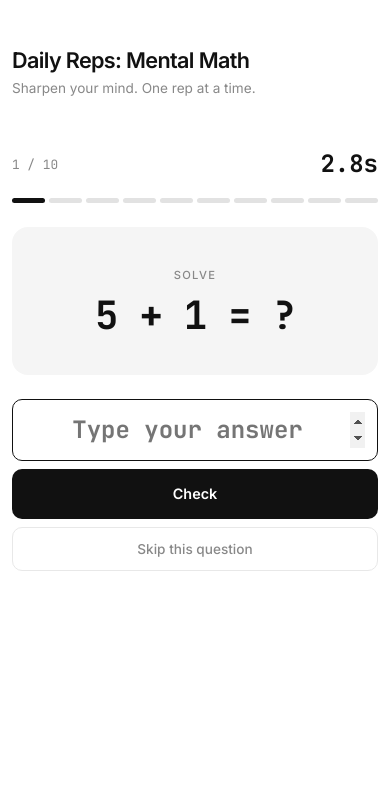
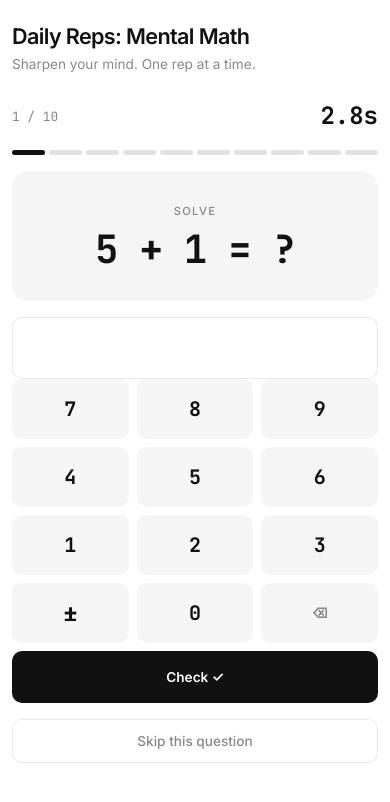
Before and after one commit to tanbeeping/mental-math, a website: page index.html in a window 390 px wide. Both pictures are taken after a click on the button "Start 10 reps →". Drawn offline with nearby package versions, Linux system fonts and the light colour scheme.

Commit message:
replaced with numpad for mobile

```diff
--- a/index.html
+++ b/index.html
@@ -18,7 +18,6 @@
       --border:    #e8e8e8;
       --text:      #111111;
       --muted:     #888888;
-      --accent:    #111111;       /* near-black as the single accent */
       --correct:   #16a34a;
       --wrong:     #dc2626;
       --skip:      #9ca3af;
@@ -43,7 +42,6 @@
       font-size: 0.85rem;
       font-weight: 400;
       color: var(--muted);
-      letter-spacing: 0;
     }
 
     .app-title {
@@ -65,16 +63,16 @@
       user-select: none;
     }
 
-    .diff-card:hover            { border-color: #aaaaaa; background: var(--surface); }
-    .diff-card.active           { border-color: var(--text); background: var(--text); }
+    .diff-card:hover          { border-color: #aaaaaa; background: var(--surface); }
+    .diff-card.active         { border-color: var(--text); background: var(--text); }
 
-    .diff-card .d-num           { font-size: 1rem; font-weight: 700; color: var(--text); }
-    .diff-card .d-name          { font-size: 0.72rem; font-weight: 600; color: var(--muted); margin-top: 2px; }
-    .diff-card .d-desc          { font-size: 0.6rem; color: #bbbbbb; margin-top: 1px; }
+    .diff-card .d-num         { font-size: 1rem; font-weight: 700; color: var(--text); }
+    .diff-card .d-name        { font-size: 0.72rem; font-weight: 600; color: var(--muted); margin-top: 2px; }
+    .diff-card .d-desc        { font-size: 0.6rem; color: #bbbbbb; margin-top: 1px; }
 
     .diff-card.active .d-num,
     .diff-card.active .d-name,
-    .diff-card.active .d-desc   { color: #ffffff; }
+    .diff-card.active .d-desc { color: #ffffff; }
 
     /* ── Primary button ── */
     .btn-dark-solid {
@@ -94,7 +92,7 @@
     .btn-dark-solid:hover    { opacity: 0.82; }
     .btn-dark-solid:disabled { opacity: 0.35; cursor: default; }
 
-    /* ── Ghost / skip button ── */
+    /* ── Ghost button ── */
     .btn-ghost {
       background: transparent;
       color: var(--muted);
@@ -130,7 +128,7 @@
     .question-surface {
       background: var(--surface);
       border-radius: var(--radius-lg);
-      padding: 40px 24px;
+      padding: 32px 24px;
       text-align: center;
     }
 
@@ -140,17 +138,83 @@
       letter-spacing: 0.12em;
       text-transform: uppercase;
       color: var(--muted);
-      margin-bottom: 12px;
+      margin-bottom: 10px;
     }
 
     .question-eq {
       font-family: 'JetBrains Mono', monospace;
-      font-size: clamp(2.4rem, 10vw, 4.2rem);
+      font-size: clamp(2.2rem, 10vw, 4rem);
       font-weight: 700;
       letter-spacing: -0.03em;
       color: var(--text);
       line-height: 1;
     }
+
+    /* ── Answer display (replaces text input) ── */
+    .answer-display {
+      font-family: 'JetBrains Mono', monospace;
+      font-size: 2rem;
+      font-weight: 700;
+      text-align: center;
+      border: 1.5px solid var(--border);
+      border-radius: var(--radius-sm);
+      padding: 12px 16px;
+      background: var(--bg);
+      color: var(--text);
+      min-height: 62px;
+      letter-spacing: 0.04em;
+      transition: border-color 0.15s, background 0.15s, color 0.15s;
+    }
+
+    .answer-display.is-correct { border-color: var(--correct); background: #f0fdf4; color: var(--correct); }
+    .answer-display.is-wrong   { border-color: var(--wrong);   background: #fff5f5; color: var(--wrong); }
+    .answer-display.has-value  { border-color: var(--text); }
+    .answer-display.placeholder-text { color: var(--muted); font-size: 1rem; font-weight: 400; padding-top: 20px; }
+
+    /* ── Numpad ── */
+    .numpad {
+      display: grid;
+      grid-template-columns: repeat(3, 1fr);
+      gap: 8px;
+    }
+
+    .numpad-key {
+      font-family: 'JetBrains Mono', monospace;
+      font-size: 1.25rem;
+      font-weight: 700;
+      background: var(--surface);
+      border: none;
+      border-radius: var(--radius-sm);
+      padding: 0;
+      height: 60px;
+      cursor: pointer;
+      color: var(--text);
+      transition: background 0.1s, transform 0.08s;
+      user-select: none;
+      -webkit-tap-highlight-color: transparent;
+    }
+
+    .numpad-key:active { background: #e0e0e0; transform: scale(0.95); }
+
+    .numpad-key.key-action {
+      font-family: 'Inter', sans-serif;
+      font-size: 0.8rem;
+      font-weight: 600;
+      color: var(--muted);
+      background: var(--surface);
+    }
+
+    .numpad-key.key-check {
+      background: var(--text);
+      color: #ffffff;
+      font-family: 'Inter', sans-serif;
+      font-size: 0.85rem;
+      font-weight: 600;
+    }
+
+    .numpad-key.key-check:active  { background: #333333; }
+    .numpad-key.key-negative      { font-size: 1.5rem; }
+    .numpad-key:disabled          { opacity: 0.3; cursor: default; transform: none; }
 
     /* ── Stopwatch ── */
     .stopwatch {
@@ -159,26 +223,6 @@
       font-weight: 700;
       color: var(--text);
     }
-
-    /* ── Answer input ── */
-    .answer-input {
-      font-family: 'JetBrains Mono', monospace;
-      font-size: 1.5rem;
-      font-weight: 700;
-      text-align: center;
-      border: 1.5px solid var(--border);
-      border-radius: var(--radius-sm);
-      padding: 12px;
-      background: var(--bg);
-      color: var(--text);
-      outline: none;
-      width: 100%;
-      transition: border-color 0.15s;
-    }
-
-    .answer-input:focus        { border-color: var(--text); }
-    .answer-input.is-correct   { border-color: var(--correct); background: #f0fdf4; color: var(--correct); }
-    .answer-input.is-wrong     { border-color: var(--wrong);   background: #fff5f5; color: var(--wrong); }
 
     /* ── Feedback ── */
     .feedback {
@@ -215,10 +259,10 @@
       border: 1.5px solid currentColor;
     }
 
-    .result-badge.great  { color: var(--correct); }
-    .result-badge.good   { color: #2563eb; }
-    .result-badge.ok     { color: #d97706; }
-    .result-badge.more   { color: var(--muted); }
+    .result-badge.great { color: var(--correct); }
+    .result-badge.good  { color: #2563eb; }
+    .result-badge.ok    { color: #d97706; }
+    .result-badge.more  { color: var(--muted); }
 
     /* ── Breakdown rows ── */
     .breakdown-row {
@@ -251,9 +295,6 @@
       color: var(--muted);
     }
 
-    /* ── Divider ── */
-    .hairline { border-top: 1px solid var(--border); }
-
     /* ── Breakdown container ── */
     .breakdown-box {
       border: 1px solid var(--border);
@@ -264,10 +305,10 @@
 </head>
 
 <body>
-  <div class="container py-5" style="max-width: 520px;">
+  <div class="container py-4" style="max-width: 420px;">
 
     <!-- Header — always visible -->
-    <div class="mb-5">
+    <div class="mb-4">
       <h1 class="app-title mb-1">Daily Reps: Mental Math</h1>
       <p class="app-eyebrow mb-0">Sharpen your mind. One rep at a time.</p>
     </div>
@@ -290,26 +331,38 @@
       </div>
 
       <!-- Progress dots -->
-      <div class="d-flex gap-1 mb-4" id="dotRow"></div>
+      <div class="d-flex gap-1 mb-3" id="dotRow"></div>
 
       <!-- Question -->
-      <div class="question-surface mb-4">
+      <div class="question-surface mb-3">
         <p class="question-label">Solve</p>
         <div class="question-eq" id="questionText">?</div>
       </div>
 
-      <!-- Answer input -->
-      <input
-        id="answerInput"
-        type="number"
-        inputmode="numeric"
-        class="answer-input mb-2"
-        placeholder="Type your answer"
-        autocomplete="off"
-      />
+      <!-- Answer display -->
+      <div class="answer-display mb-3" id="answerDisplay">
+        <span id="answerValue" style="display:block;"></span>
+      </div>
 
-      <!-- Check button -->
-      <button class="btn-dark-solid mb-2" id="submitBtn" onclick="submitAnswer()">Check</button>
+      <!-- Numpad -->
+      <div class="numpad mb-3" id="numpad">
+        <button class="numpad-key" onclick="numpadPress('7')">7</button>
+        <button class="numpad-key" onclick="numpadPress('8')">8</button>
+        <button class="numpad-key" onclick="numpadPress('9')">9</button>
+        <button class="numpad-key" onclick="numpadPress('4')">4</button>
+        <button class="numpad-key" onclick="numpadPress('5')">5</button>
+        <button class="numpad-key" onclick="numpadPress('6')">6</button>
+        <button class="numpad-key" onclick="numpadPress('1')">1</button>
+        <button class="numpad-key" onclick="numpadPress('2')">2</button>
+        <button class="numpad-key" onclick="numpadPress('3')">3</button>
+        <button class="numpad-key key-negative" onclick="numpadPress('-')" title="Negative">±</button>
+        <button class="numpad-key" onclick="numpadPress('0')">0</button>
+        <button class="numpad-key key-action" onclick="numpadPress('backspace')">⌫</button>
+        <!-- Check spans full width -->
+        <button class="numpad-key key-check" id="checkBtn" onclick="submitAnswer()" style="grid-column:1/-1;height:52px;">
+          Check ✓
+        </button>
+      </div>
 
       <!-- Skip -->
       <button class="btn-ghost mb-3" id="skipBtn" onclick="skipQuestion()">Skip this question</button>
@@ -325,7 +378,9 @@
         <div class="mb-3" id="resultBadge"></div>
         <div class="score-hero" id="scoreBig">0/10</div>
         <p style="font-size:0.8rem;color:var(--muted);margin-top:6px;" id="timeStat"></p>
-        <p style="font-size:0.85rem;color:var(--muted);margin-top:16px;font-style:italic;">You showed up. Reps done. Keep the streak alive.</p>
+        <p style="font-size:0.85rem;color:var(--muted);margin-top:16px;font-style:italic;">
+          You showed up. Reps done. Keep the streak alive.
+        </p>
       </div>
 
       <div class="breakdown-box mb-4" id="breakdown"></div>
@@ -352,8 +407,9 @@
     let selectedLevel = 1;
     let questions     = [];
     let currentQ      = 0;
-    let results       = [];   // { correct, skipped, timeSec }
+    let results       = [];
     let answered      = false;
+    let currentEntry  = '';   // string buffer for numpad input
     let qStartTime    = 0;
     let sessionStart  = 0;
     let swTimer       = null;
@@ -369,44 +425,33 @@
       let a, b, op, answer, display;
       switch (level) {
         case 1:
-          a = rnd(1, 9); b = rnd(1, 9);
-          if (Math.random() < 0.5) { op = '+'; answer = a + b; }
-          else { if (a < b) [a, b] = [b, a]; op = '−'; answer = a - b; }
-          display = `${a} ${op} ${b}`; break;
-
+          a = rnd(1,9); b = rnd(1,9);
+          if (Math.random() < 0.5) { op='+'; answer=a+b; }
+          else { if(a<b)[a,b]=[b,a]; op='−'; answer=a-b; }
+          display=`${a} ${op} ${b}`; break;
         case 2:
-          a = rnd(10, 99); b = rnd(10, 99);
-          if (Math.random() < 0.5) { op = '+'; answer = a + b; }
-          else { if (a < b) [a, b] = [b, a]; op = '−'; answer = a - b; }
-          display = `${a} ${op} ${b}`; break;
-
+          a = rnd(10,99); b = rnd(10,99);
+          if (Math.random() < 0.5) { op='+'; answer=a+b; }
+          else { if(a<b)[a,b]=[b,a]; op='−'; answer=a-b; }
+          display=`${a} ${op} ${b}`; break;
         case 3:
-          if (Math.random() < 0.5) {
-            a = rnd(2, 9); b = rnd(2, 9); answer = a * b; display = `${a} × ${b}`;
-          } else {
-            b = rnd(2, 9); answer = rnd(2, 9); a = b * answer; display = `${a} ÷ ${b}`;
-          }
+          if (Math.random() < 0.5) { a=rnd(2,9); b=rnd(2,9); answer=a*b; display=`${a} × ${b}`; }
+          else { b=rnd(2,9); answer=rnd(2,9); a=b*answer; display=`${a} ÷ ${b}`; }
           break;
-
         case 4:
-          if (Math.random() < 0.5) {
-            a = rnd(10, 25); b = rnd(2, 9); answer = a * b; display = `${a} × ${b}`;
-          } else {
-            b = rnd(2, 9); answer = rnd(10, 25); a = b * answer; display = `${a} ÷ ${b}`;
-          }
+          if (Math.random() < 0.5) { a=rnd(10,25); b=rnd(2,9); answer=a*b; display=`${a} × ${b}`; }
+          else { b=rnd(2,9); answer=rnd(10,25); a=b*answer; display=`${a} ÷ ${b}`; }
           break;
-
         case 5:
-          a = rnd(100, 999); b = rnd(100, 999);
-          if (Math.random() < 0.5) { op = '+'; answer = a + b; }
-          else { if (a < b) [a, b] = [b, a]; op = '−'; answer = a - b; }
-          display = `${a} ${op} ${b}`; break;
-
+          a=rnd(100,999); b=rnd(100,999);
+          if (Math.random() < 0.5) { op='+'; answer=a+b; }
+          else { if(a<b)[a,b]=[b,a]; op='−'; answer=a-b; }
+          display=`${a} ${op} ${b}`; break;
         case 6:
-          a = rnd(1000, 9999); b = rnd(1000, 9999);
-          if (Math.random() < 0.5) { op = '+'; answer = a + b; }
-          else { if (a < b) [a, b] = [b, a]; op = '−'; answer = a - b; }
-          display = `${a} ${op} ${b}`; break;
+          a=rnd(1000,9999); b=rnd(1000,9999);
+          if (Math.random() < 0.5) { op='+'; answer=a+b; }
+          else { if(a<b)[a,b]=[b,a]; op='−'; answer=a-b; }
+          display=`${a} ${op} ${b}`; break;
       }
       return { display, answer };
     }
@@ -430,10 +475,7 @@
       updateDesc();
     }
 
-    function selectLevel(n) {
-      selectedLevel = n;
-      buildDiffGrid();
-    }
+    function selectLevel(n) { selectedLevel = n; buildDiffGrid(); }
 
     function updateDesc() {
       const lv = LEVELS[selectedLevel - 1];
@@ -446,8 +488,7 @@
       row.innerHTML = '';
       for (let i = 0; i < TOTAL; i++) {
         const d = document.createElement('div');
-        d.className = 'dot';
-        d.id = `dot-${i}`;
+        d.className = 'dot'; d.id = `dot-${i}`;
         row.appendChild(d);
       }
     }
@@ -481,6 +522,57 @@
       return (Date.now() - qStartTime) / 1000;
     }
 
+    // ── Numpad logic ───────────────────────────────────────────────────
+    function numpadPress(key) {
+      if (answered) return;
+
+      if (key === 'backspace') {
+        currentEntry = currentEntry.slice(0, -1);
+      } else if (key === '-') {
+        // Toggle negative sign
+        if (currentEntry.startsWith('-')) currentEntry = currentEntry.slice(1);
+        else if (currentEntry.length > 0) currentEntry = '-' + currentEntry;
+      } else {
+        // Limit length to 6 digits (excluding minus)
+        const digits = currentEntry.replace('-', '');
+        if (digits.length >= 6) return;
+        currentEntry += key;
+      }
+
+      renderAnswerDisplay();
+    }
+
+    function renderAnswerDisplay(state) {
+      const display = document.getElementById('answerDisplay');
+      const value   = document.getElementById('answerValue');
+
+      if (state === 'correct') {
+        display.className = 'answer-display is-correct';
+        value.textContent = currentEntry;
+      } else if (state === 'wrong') {
+        display.className = 'answer-display is-wrong';
+        value.textContent = currentEntry;
+      } else if (currentEntry === '' || currentEntry === '-') {
+        display.className = 'answer-display';
+        value.textContent = currentEntry || '';
+      } else {
+        display.className = 'answer-display has-value';
+        value.textContent = currentEntry;
+      }
+    }
+
+    // ── Physical keyboard support (desktop) ────────────────────────────
+    document.addEventListener('keydown', e => {
+      if (answered) return;
+      const gameVisible = !document.getElementById('gameScreen').classList.contains('d-none');
+      if (!gameVisible) return;
+
+      if (e.key >= '0' && e.key <= '9') { numpadPress(e.key); return; }
+      if (e.key === 'Backspace')         { numpadPress('backspace'); return; }
+      if (e.key === '-')                 { numpadPress('-'); return; }
+      if (e.key === 'Enter')             { submitAnswer(); return; }
+    });
+
     // ── Game flow ──────────────────────────────────────────────────────
     function startGame() {
       questions    = [];
@@ -496,34 +588,32 @@
     }
 
     function loadQuestion() {
-      answered = false;
-      const q  = questions[currentQ];
+      answered     = false;
+      currentEntry = '';
+      const q      = questions[currentQ];
+
       document.getElementById('questionText').textContent = `${q.display} = ?`;
       document.getElementById('qcount').textContent       = `${currentQ + 1} / ${TOTAL}`;
+      document.getElementById('stopwatch').textContent    = '0.0s';
 
-      const input = document.getElementById('answerInput');
-      input.value     = '';
-      input.className = 'answer-input mb-2';
-      input.disabled  = false;
+      renderAnswerDisplay();
 
-      document.getElementById('submitBtn').disabled = false;
-      document.getElementById('skipBtn').disabled   = false;
+      // Re-enable all numpad keys
+      document.querySelectorAll('.numpad-key').forEach(k => k.disabled = false);
+      document.getElementById('skipBtn').disabled = false;
 
       const fb = document.getElementById('feedback');
       fb.textContent = '';
       fb.className   = 'feedback';
 
-      document.getElementById('stopwatch').textContent = '0.0s';
       updateDots();
       startStopwatch();
-      setTimeout(() => input.focus(), 50);
     }
 
     function submitAnswer() {
       if (answered) return;
-      const input = document.getElementById('answerInput');
-      const val   = parseInt(input.value, 10);
-      if (isNaN(val)) { input.focus(); return; }
+      const val = parseInt(currentEntry, 10);
+      if (isNaN(val) || currentEntry === '' || currentEntry === '-') return;
 
       answered = true;
       const timeSec = stopStopwatch();
@@ -531,16 +621,15 @@
       results.push({ correct, skipped: false, timeSec });
 
       const fb = document.getElementById('feedback');
-      input.disabled = true;
-      document.getElementById('submitBtn').disabled = true;
-      document.getElementById('skipBtn').disabled   = true;
+      document.querySelectorAll('.numpad-key').forEach(k => k.disabled = true);
+      document.getElementById('skipBtn').disabled = true;
 
       if (correct) {
-        input.classList.add('is-correct');
+        renderAnswerDisplay('correct');
         fb.className   = 'feedback ok';
         fb.textContent = '✓ Correct';
       } else {
-        input.classList.add('is-wrong');
+        renderAnswerDisplay('wrong');
         fb.className   = 'feedback bad';
         fb.textContent = `✗ Answer: ${questions[currentQ].answer}`;
       }
@@ -559,9 +648,8 @@
       fb.className   = 'feedback grey';
       fb.textContent = `Skipped — answer: ${questions[currentQ].answer}`;
 
-      document.getElementById('answerInput').disabled = true;
-      document.getElementById('submitBtn').disabled   = true;
-      document.getElementById('skipBtn').disabled     = true;
+      document.querySelectorAll('.numpad-key').forEach(k => k.disabled = true);
+      document.getElementById('skipBtn').disabled = true;
 
       updateDots();
       setTimeout(nextQuestion, 900);
@@ -615,25 +703,12 @@
     }
 
     // ── Navigation ─────────────────────────────────────────────────────
-    function restart() {
-      hide('resultsScreen');
-      startGame();
-    }
-
-    function changeDifficulty() {
-      hide('resultsScreen');
-      show('setupScreen');
-      buildDiffGrid();
-    }
+    function restart()          { hide('resultsScreen'); startGame(); }
+    function changeDifficulty() { hide('resultsScreen'); show('setupScreen'); buildDiffGrid(); }
 
     // ── Screen helpers ─────────────────────────────────────────────────
     function show(id) { document.getElementById(id).classList.remove('d-none'); }
     function hide(id) { document.getElementById(id).classList.add('d-none'); }
-
-    // ── Enter key submits ──────────────────────────────────────────────
-    document.getElementById('answerInput').addEventListener('keydown', e => {
-      if (e.key === 'Enter') submitAnswer();
-    });
 
     // ── Init ───────────────────────────────────────────────────────────
     buildDiffGrid();
```
Also changed, not shown: 1 other file.
